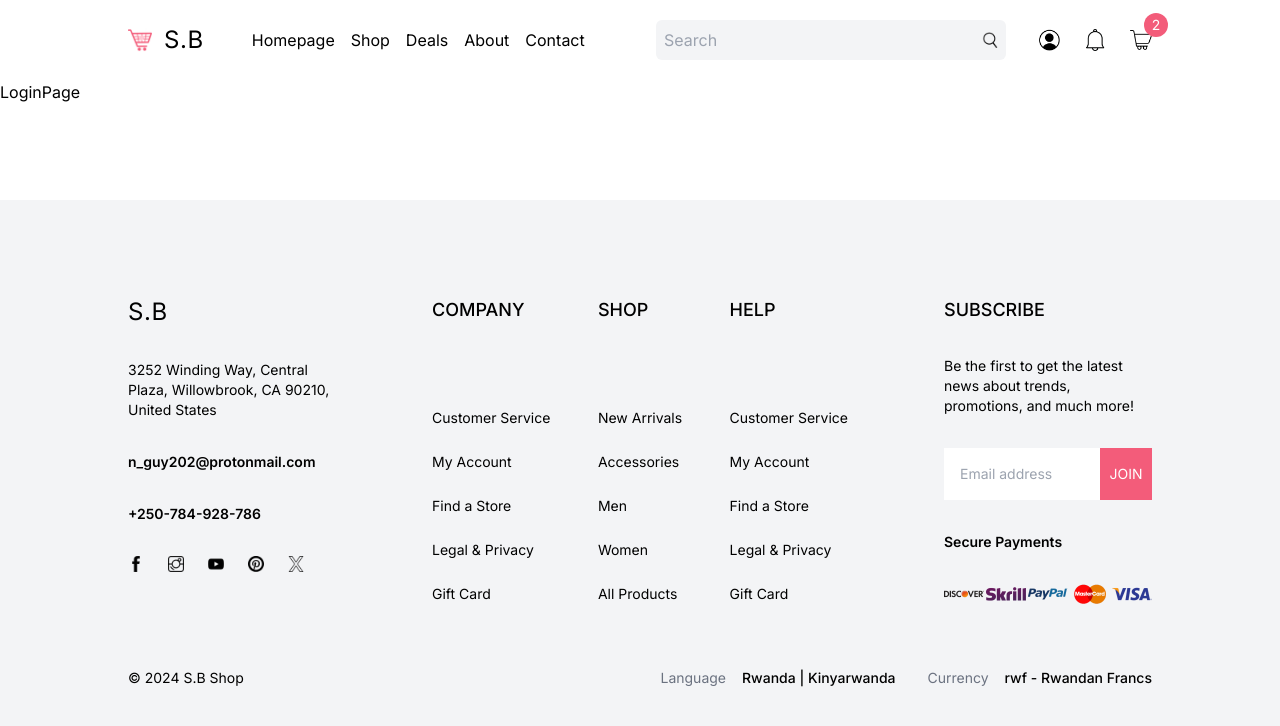
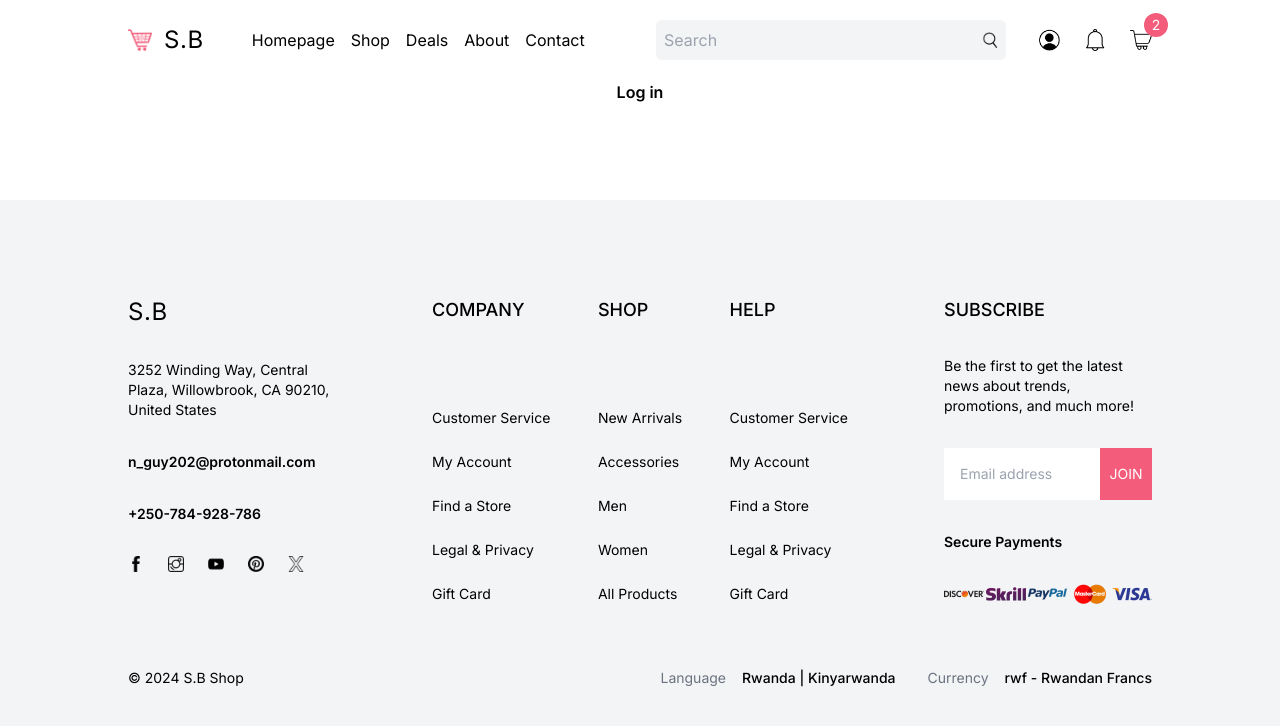
Before and after one commit to ngabonzizaguy/Hamanhig_Ecom, a Next.js app: page /login in a window 1280 px wide. Shown: the top 726 px of the page. Built offline with nearby package versions, Linux system fonts and the light colour scheme; no server answers; what @wix/sdk would draw is missing.

Commit message:
authentication with wix headless

```diff
--- a/src/app/login/page.tsx
+++ b/src/app/login/page.tsx
@@ -1,7 +1,45 @@
+"use client"
+
+import { useWixClient } from "@/hooks/useWixClient"
+import { useState } from "react"
+
+enum MODE {
+  LOGIN = "LOGIN",
+  REGISTER = "REGISTER",
+  RESET_PASSWORD = "RESET_PASSWORD",
+  EMAIL_VERIFICATION = "EMAIL_VERIFICATION"
+}
+
 const LoginPage = () => {
-    return (
-      <div className=''>LoginPage</div>
-    )
-  }
 
-  export default LoginPage
+  const [mode, setMode] = useState(MODE.LOGIN)
+
+  const [username, setUsername] = useState("")
+  const [email, setEmail] = useState("")
+  const [password, setPassword] = useState("")
+  const [emailCode, setEmailCode] = useState("")
+  const [isLoading, setIsLoading] = useState("")
+  const [error, setError] = useState("")
+  const [message, setMessage] = useState("")
+
+  const formTitle = mode === MODE.LOGIN ? "Log in" : mode === MODE.REGISTER ? "Register" : mode === MODE.RESET_PASSWORD ? "Reset your password" : "Verify your Email"
+  const buttonTitle = mode === MODE.LOGIN ? "Login" : mode === MODE.REGISTER ? "Register" : mode === MODE.RESET_PASSWORD ? "Reset" : "Verify"
+
+  const wixClient = useWixClient()
+
+  return (
+    <div className='h-[calc(100vh - 80px)] px-4 md:px-8 lg:px-16 xl:px-32 2xl:px-64 flex items-center justify-center'>
+      <form className="flex flex-col gap-8">
+        <h1 className="text-2sl font-semibold">{formTitle}</h1>
+        {mode === MODE.REGISTER ? (
+          <div className="flex flex-col gap-2">
+            <label className="text-sm text-gray-700">Username</label>
+            <input type="text" name="username" placeholder="guy" className="ring-2 ring-gray-300 rounded-md p-4" />
+          </div>
+        ) : null}
+      </form>
+    </div>
+  )
+}
+
+export default LoginPage
```
